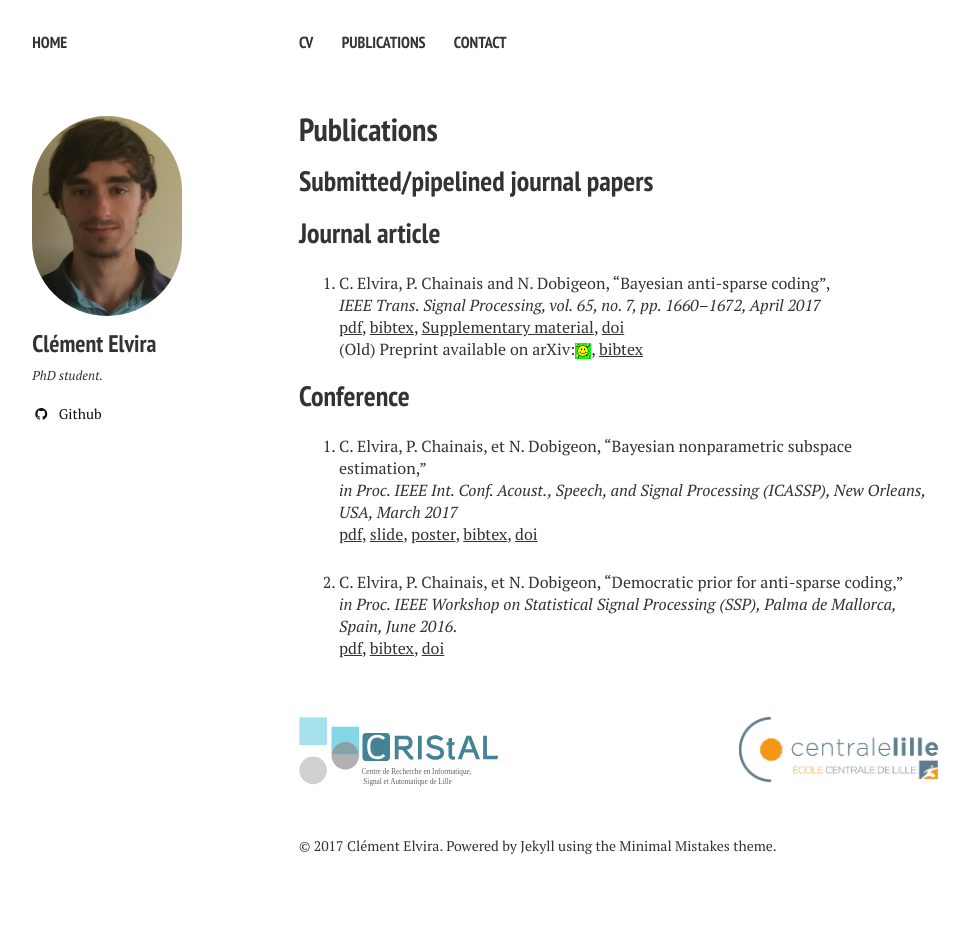
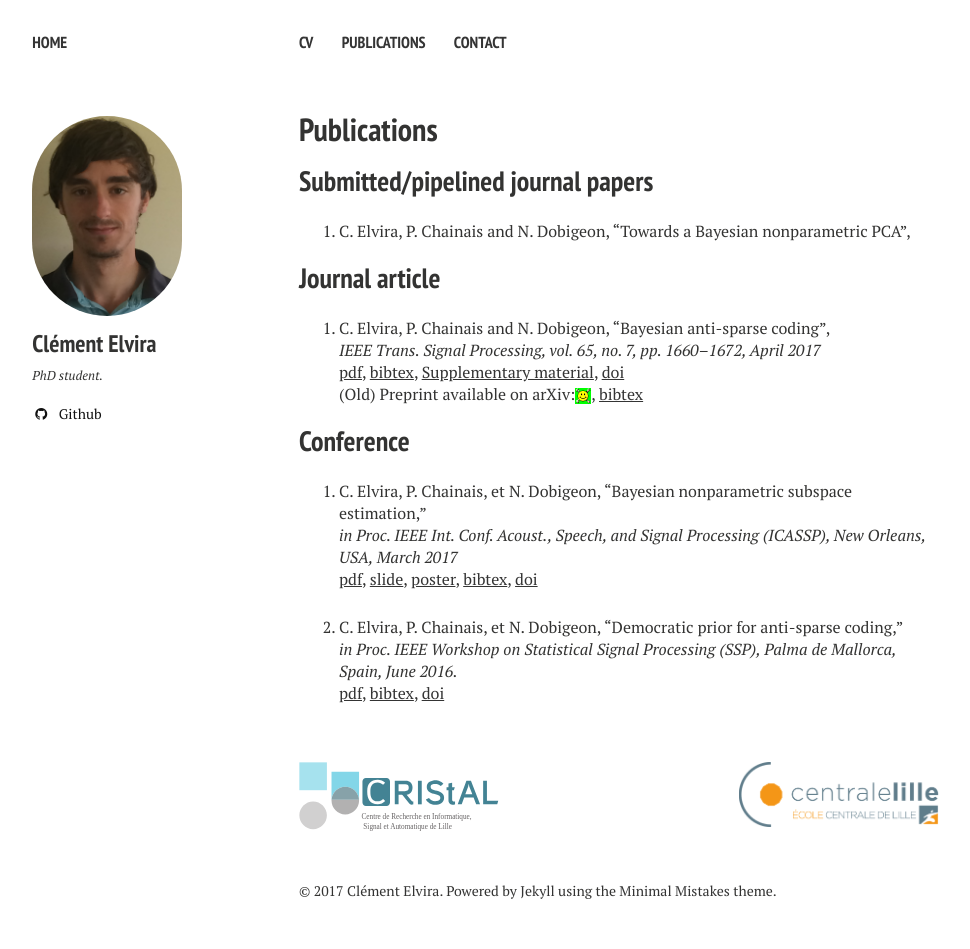
Before and after one commit to c-elvira/c-elvira.github.io-old, a Jekyll site: the page built from publication/index.md, in a window 1280 px wide. Shown: the whole page, without its empty margins (21-991 px from the left). Built offline with Jekyll 4.4.1, drawn with Linux system fonts in a browser that asks for light colours; nearby versions of some CDN libraries; before the commit the page ends 904 px from its top, so only the background shows below that.

Commit message:
Update index.md
adding submitted paper

```diff
--- a/publication/index.md
+++ b/publication/index.md
@@ -8,6 +8,7 @@ comments: true
 
 ## Submitted/pipelined journal papers
 
+1. C. Elvira, P. Chainais and N. Dobigeon, "Towards a Bayesian nonparametric PCA", <br/>
 
 ## Journal article
 
@@ -22,8 +23,6 @@ comments: true
 *in Proc. IEEE Int. Conf. Acoust., Speech, and Signal Processing (ICASSP), New Orleans, USA, March 2017* <br/>
 [pdf](../pdf/elvira2017iccasp.pdf), [slide](../pdf/elvira_2017_icassp_slide.pdf), [poster](../pdf/elvira_2017_icassp_poster.pdf), [bibtex](../bibtex/elvira2017_iccasp.md), [doi](https://doi.org/10.1109/ICASSP.2017.7952556) <br/>
 
-
-
 2. C. Elvira, P. Chainais, et N. Dobigeon, "Democratic prior for anti-sparse coding,"<br/>
 *in Proc. IEEE Workshop on Statistical Signal Processing (SSP), Palma de Mallorca, Spain, June 2016.*<br/>
 [pdf](../pdf/elvira2016ssp.pdf), [bibtex](../bibtex/elvira2016ssp.md),  [doi](https://doi.org/10.1109/SSP.2016.7551813)
```
